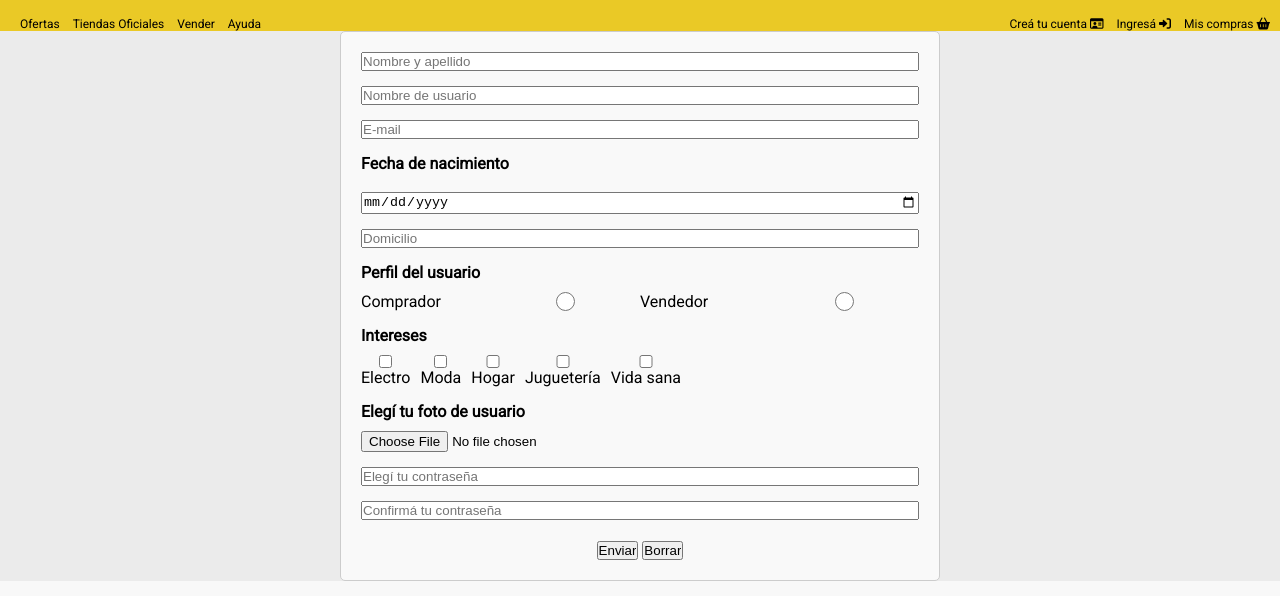
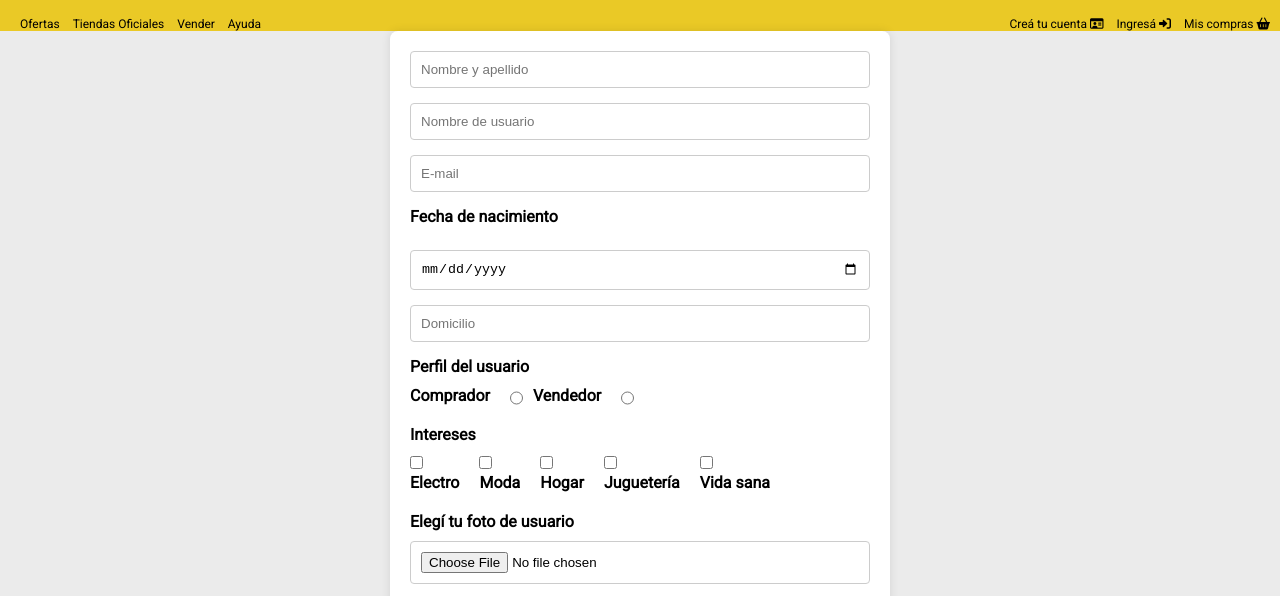
Before and after one commit to MarcosFlores178/mercado_liebre_dh, a website: page views/register.html in a window 1280 px wide. Shown: the part 136-732 px from the top of the page. Drawn offline with Linux system fonts and the light colour scheme; files that its build step writes are made by us from their sources; files whose address does not match are found by name.

Commit message:
styles.css modificado

```diff
--- a/public/css/styles.css
+++ b/public/css/styles.css
@@ -177,8 +177,8 @@ article div.main-article{
     position: relative;
     padding: 15px;
 }
-
-.registro-form {
+/* ********************anda*************** */
+/* .registro-form {
     max-width: 600px;
     margin: 0 auto;
     padding: 20px;
@@ -201,7 +201,7 @@ article div.main-article{
     margin-bottom: 10px;
 }
 
-/* .profile, */
+ .profile,
 .interests {
     display: flex;
     flex-wrap: wrap;
@@ -230,6 +230,78 @@ article div.main-article{
 .profile input[type="radio"] {
     flex: 1;
     margin-right: 10px;
+} */
+/* ************************anda****************************** */
+
+.register {
+    background-color: #fff;
+    padding: 20px;
+    border-radius: 8px;
+    box-shadow: 0 0 10px rgba(0, 0, 0, 0.1);
+    width: 100%;
+    max-width: 500px;
+}
+
+.registro-form .form-group {
+    margin-bottom: 15px;
+}
+
+.registro-form .form-group input[type="text"],
+.registro-form .form-group input[type="email"],
+.registro-form .form-group input[type="date"],
+.registro-form .form-group input[type="password"],
+.registro-form .form-group input[type="file"] {
+    width: 100%;
+    padding: 10px;
+    border: 1px solid #ccc;
+    border-radius: 4px;
+    box-sizing: border-box;
+}
+
+.registro-form .form-group label {
+    display: block;
+    margin-bottom: 5px;
+    font-weight: bold;
+}
+
+.registro-form .form-group h4 {
+    margin-bottom: 10px;
+    font-size: 16px;
+}
+
+.registro-form .profile,
+.registro-form .interests {
+    display: flex;
+    flex-wrap: wrap;
+    gap: 10px;
+}
+
+.registro-form .profile label,
+.registro-form .interests label {
+    margin-right: 10px;
+}
+
+.registro-form .form-actions {
+    display: flex;
+    justify-content: space-between;
+    align-items: center;
+    margin-top: 20px;
+}
+
+.registro-form .form-actions input[type="submit"],
+.registro-form .form-actions input[type="reset"] {
+    padding: 10px 20px;
+    border: none;
+    border-radius: 4px;
+    background-color: #007bff;
+    color: #fff;
+    cursor: pointer;
+    transition: background-color 0.3s ease;
+}
+
+.registro-form .form-actions input[type="submit"]:hover,
+.registro-form .form-actions input[type="reset"]:hover {
+    background-color: #0056b3;
 }
 
 .login {
```
